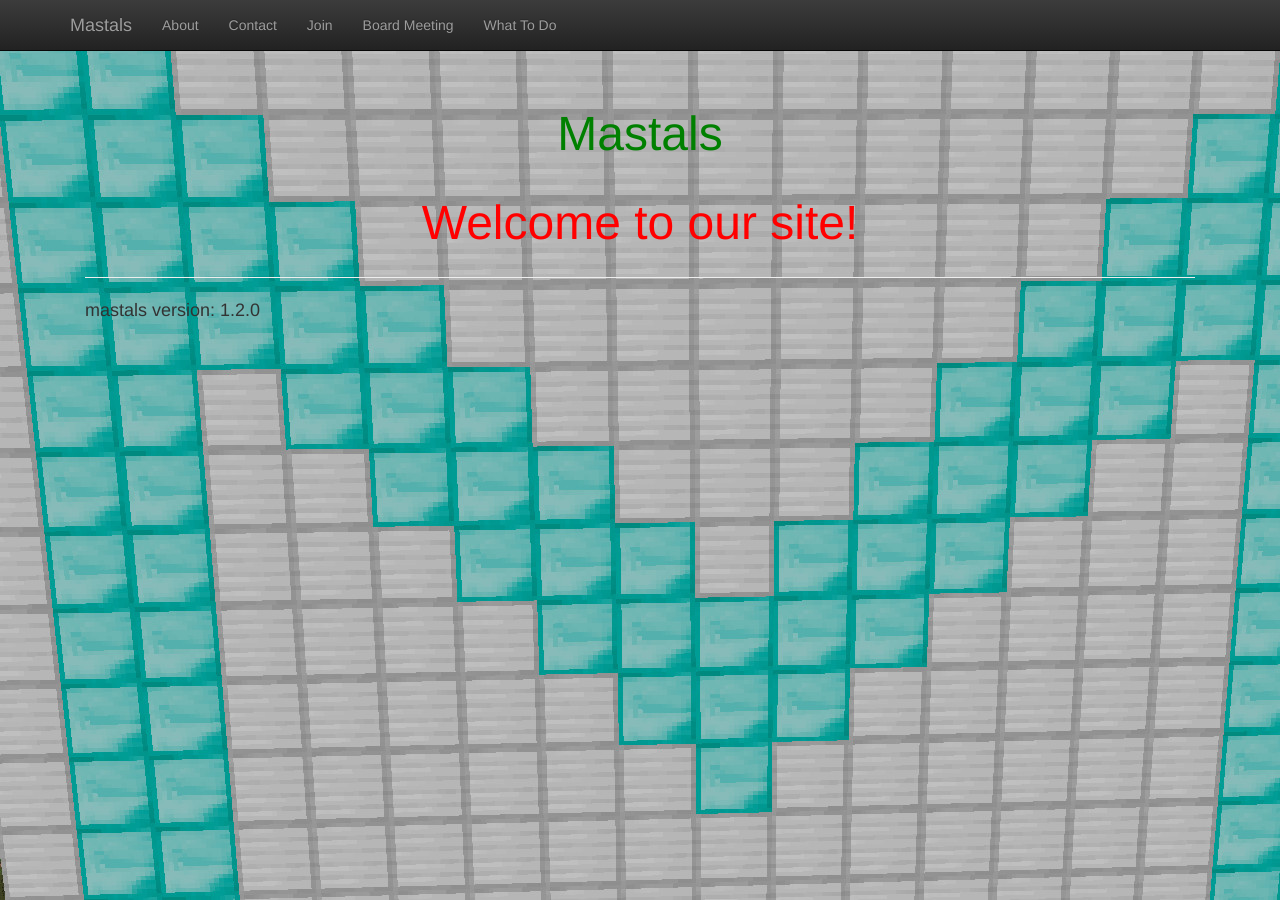
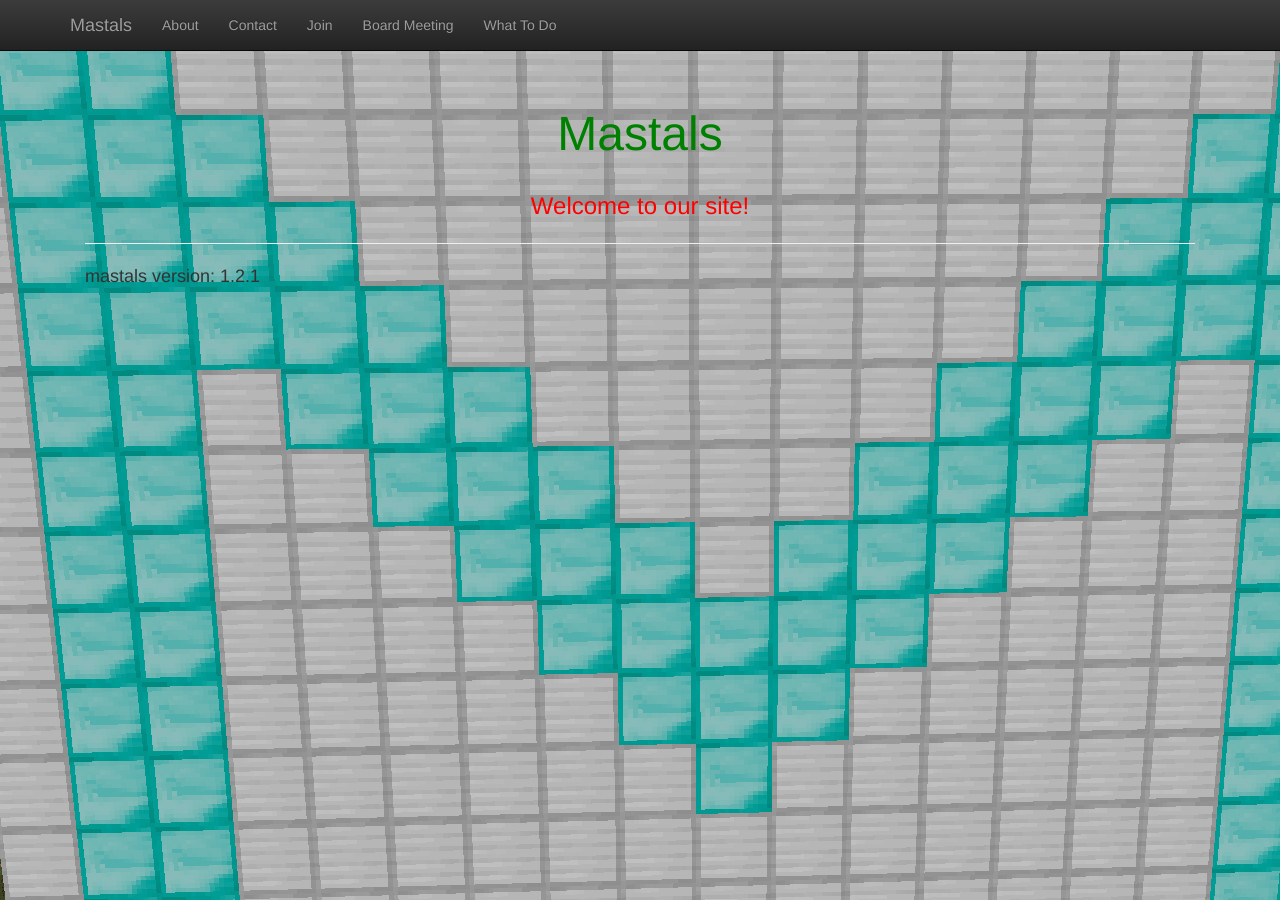
Before and after one commit to mastals/mastals.github.io, a Jekyll site: the page built from index.html, in a window 1280 px wide. Built offline with Jekyll 4.4.1, drawn with Linux system fonts in a browser that asks for light colours; nearby versions of some CDN libraries.

Commit message:
Update index.html

```diff
--- a/index.html
+++ b/index.html
@@ -3,10 +3,10 @@
 
 <p><center><font size="70" color="green">Mastals</font></center></p>
 <p class="lead">
-  <center><font size="10" color="red">Welcome to our site!</font></center>
+  <center><font size="5" color="red">Welcome to our site!</font></center>
 </p>
 
 <hr size="5"/>
 <div style="text-align: left; font-size: 18px">
- mastals version: 1.2.0
+ mastals version: 1.2.1
 </div>
```
